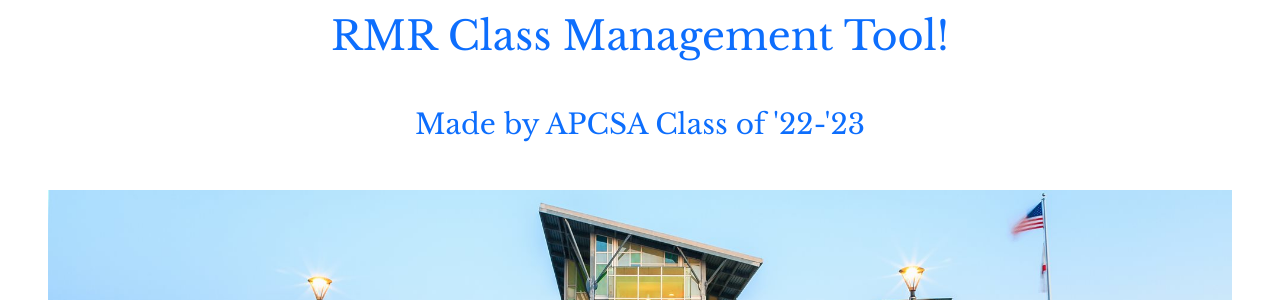
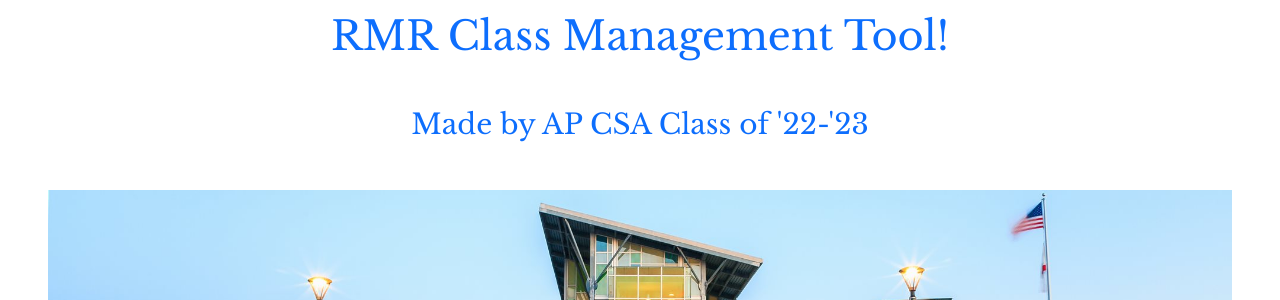
Before and after one commit to saumyapalk23/codingprojfontend, a Jekyll site: the page built from index.md, in a window 1280 px wide. Shown: the part 177-477 px from the top of the page. Built offline with Jekyll 4.4.1, drawn with Linux system fonts in a browser that asks for light colours; our own code applies the rules of GitHub Pages for plain Markdown files; the repository's description, which GitHub fills in, is left out.

Commit message:
testCmmit

```diff
--- a/index.md
+++ b/index.md
@@ -1,7 +1,7 @@
 <html>
     <body>
         <h1 class="text-center m-5 text-primary"> RMR Class Management Tool! </h1>
-                <h3 class="text-center m-5 text-primary"> Made by APCSA Class of '22-'23</h3>
+                <h3 class="text-center m-5 text-primary"> Made by AP CSA Class of '22-'23</h3>
         <div class="text-center mx-5 mb-5">
             <img src="assets/images/dnhs.jpg" class="img-fluid">
         </div>
```
